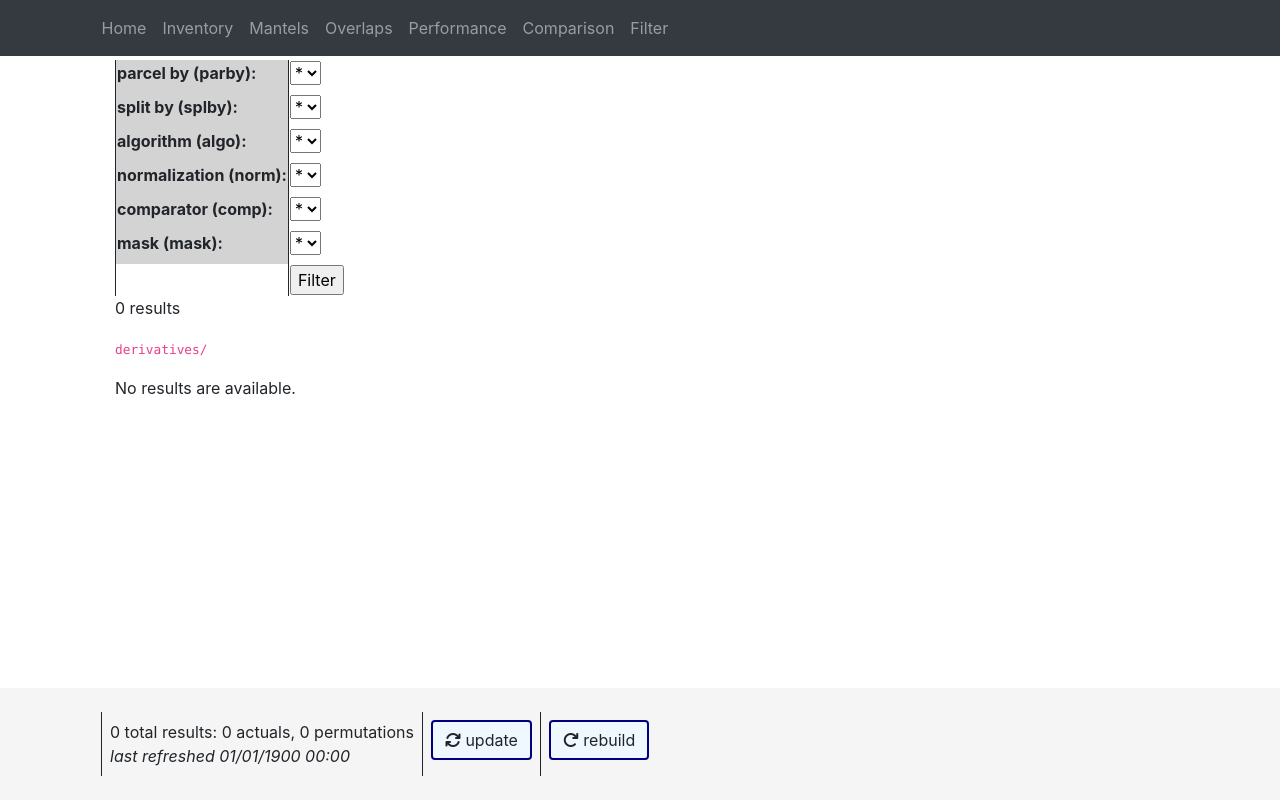
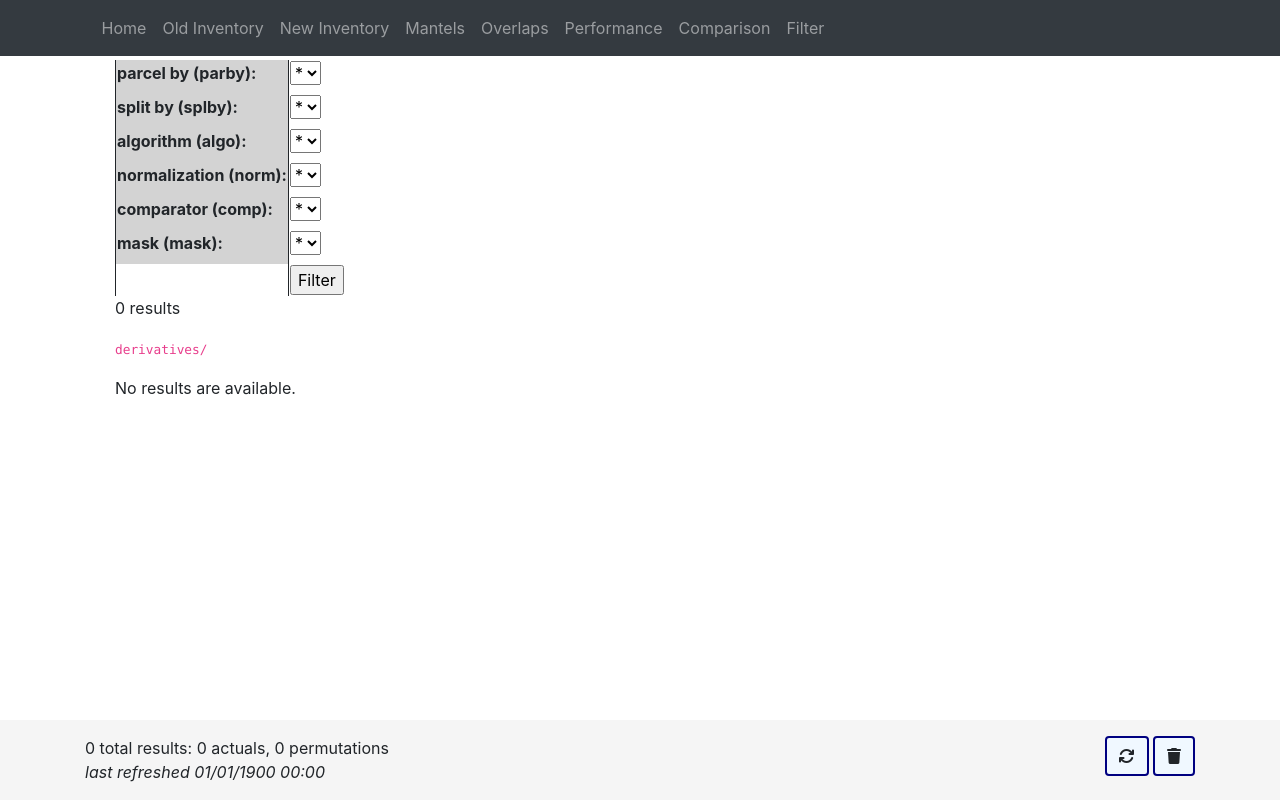
Before and after one commit to mfschmidt/ge_data_manager, a Django app: page /gedata/filter/ in a window 1280 px wide. Run offline with Django 3.2, Linux system fonts and the light colour scheme; data that the repository does not hold is empty; parts of the project's set-up code (start-up, migrations or seed data) failed here and were passed over; some libraries are stand-ins or nearby versions.

Commit message:
Added new inventory page; reformatted footer

```diff
--- a/gedata/templates/gedata/base.html
+++ b/gedata/templates/gedata/base.html
@@ -35,7 +35,10 @@
                 <a id="nav_home" class="nav-link" href="{% url 'gedata:index' %}">Home <span class="sr-only"></span></a>
             </li>
             <li class="nav-item">
-                <a id="nav_inventory" class="nav-link" href="{% url 'gedata:inventory' %}">Inventory</a>
+                <a id="nav_oldinventory" class="nav-link" href="{% url 'gedata:oldinventory' %}">Old Inventory</a>
+            </li>
+            <li class="nav-item">
+                <a id="nav_newinventory" class="nav-link" href="{% url 'gedata:newinventory' %}">New Inventory</a>
             </li>
             <li class="nav-item">
                 <a id="nav_mantels" class="nav-link" href="{% url 'gedata:resultset' metric='mantel' %}">Mantels</a>
@@ -78,23 +81,31 @@
 <div class="container">
 
 {% block footer %}
-    <nav class="navbar" id="bottom_status_bar">
+    <div id="bottom_status_bar">
         <div id="static_progress_bar" style="display: block;">
-            <table class="footer_summary"><tr><td colspan="3">
-                <span id="latest_result_summary"><!-- updated by js --></span>
-            </td><td colspan="1">
-                <button id="progress-bar-sync-trigger" class="btn footer_button" onclick="startResultMining('update_jobs');"><i class="fas fa-sync"></i> update</button>
-            </td><td colspan="1">
-                <button id="progress-bar-redo-trigger" class="btn footer_button" onclick="startResultMining('collect_jobs');"><i class="fas fa-redo"></i> rebuild</button>
-            </td></tr></table>
+            <span id="latest_result_summary" class="float_left"><!-- updated by js --></span>
+            <span class="float_right">
+                <!--
+                <button id="progress-bar-sync-trigger" class="btn footer_button" onclick="startResultMining('update_jobs');">
+                    <i class="fas fa-sync"></i> update</button>
+                <button id="progress-bar-redo-trigger" class="btn footer_button" onclick="startResultMining('collect_jobs');">
+                    <i class="fas fa-redo"></i> rebuild</button>
+                -->
+                <button id="progress-bar-sync-trigger" class="btn footer_button" onclick="startResultMining('global_refresh');">
+                    <i class="fas fa-sync"></i></button>
+                <button id="progress-bar-sync-trigger" class="btn footer_button" onclick="startResultMining('global_clear');">
+                    <i class="fas fa-trash"></i></button>
+            </span>
         </div>
         <div id="celery_progress_bar" class="progress-wrapper" style="display: none;">
             <!--<span id="results_ok_check"><i class="fas fa-check"></i></span>-->
-            <div id="progress-bar-message"></div>
-            <div id="progress-bar" class="progress-bar" style="background-color: blue; width: 0; margin-top: 1em;">&nbsp;</div>
-            <div id="progress-bar-peak-total" style="display: none;">0</div>
+            <span id="progress-bar-message"></span>
+            <span id="progress-bar-background">
+                <div id="progress-bar" class="progress-bar"></div>
+            </span>
+            <span id="progress-bar-peak-total" style="display: none;">0</span>
         </div>
-    </nav>
+    </div>
 {% endblock %}
 
 </div>
```
